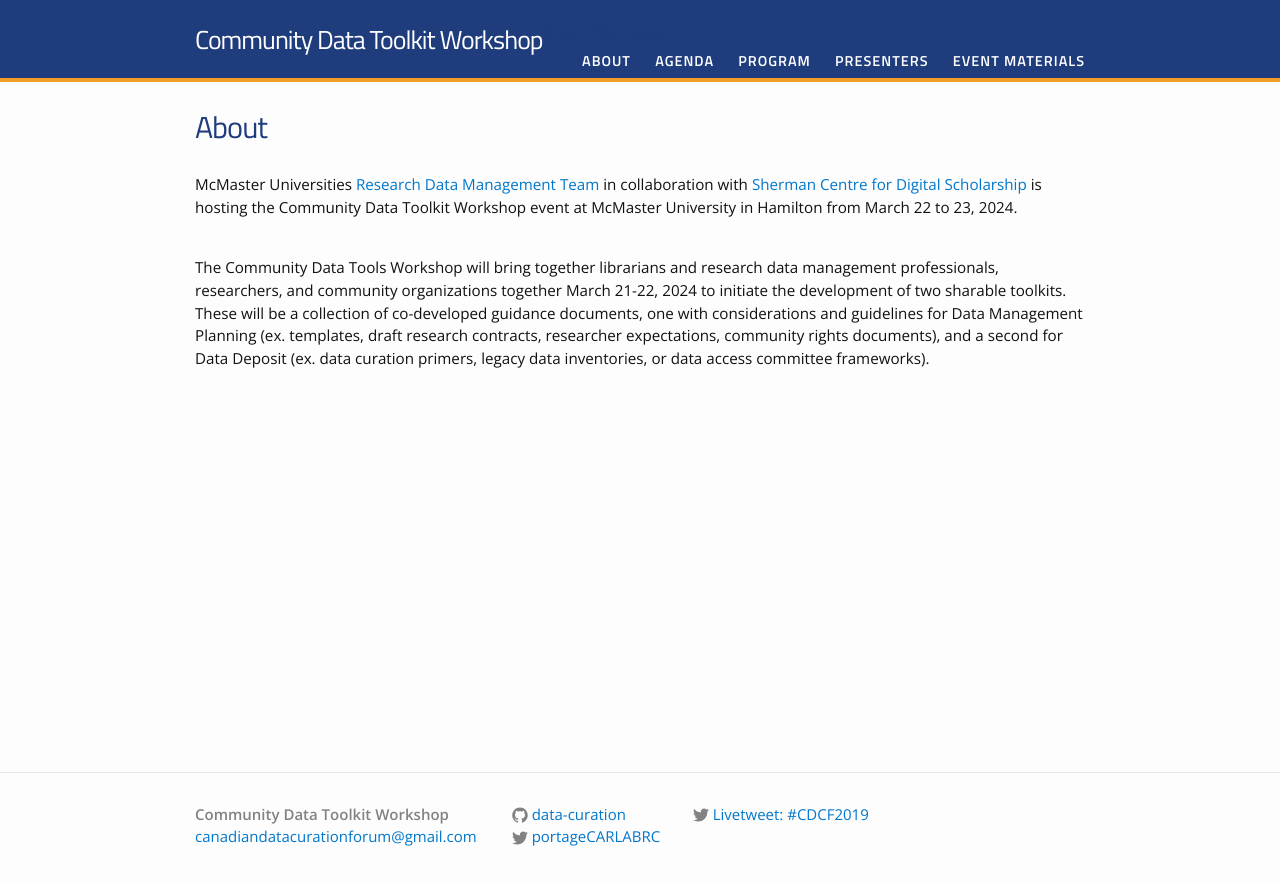
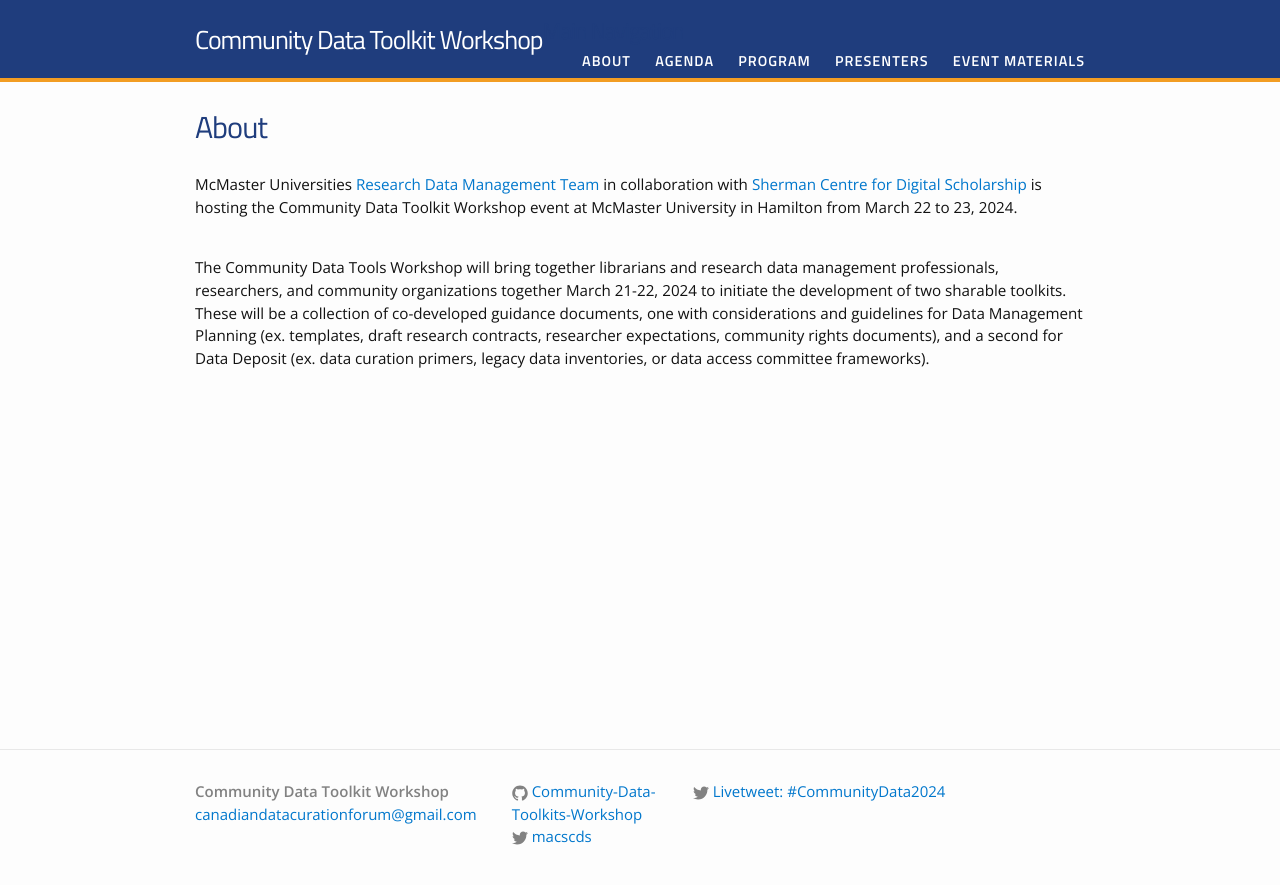
Before and after one commit to Community-Data-Toolkits-Workshop/CDTW, a Jekyll site: the page built from about.md, in a window 1280 px wide. Shown: the top 885 px of the page. Built offline with Jekyll 4.4.1, drawn with Linux system fonts in a browser that asks for light colours.

Commit message:
Updated Footer

```diff
--- a/_config.yml
+++ b/_config.yml
@@ -4,8 +4,8 @@
 description: > # this means to ignore newlines until "baseurl:"
 baseurl: "/CDTW" # the subpath of your site, e.g. /blog/
 url: "https://community-data-toolkits-workshop.github.io" # the base hostname & protocol for your site
-twitter_username: portageCARLABRC
-github_username:  data-curation
+twitter_username: macscds
+github_username:  Community-Data-Toolkits-Workshop
 
 # Build settings
 markdown: kramdown
--- a/_includes/footer.html
+++ b/_includes/footer.html
@@ -58,7 +58,7 @@
                 </svg>
               </span>
 
-              <span class="username">Livetweet: #CDCF2019</span>
+              <span class="username">Livetweet: #CommunityData2024</span>
             </a>
           </li>
           </ul>
```
Also changed, not shown: index.md (+6 -0 lines).
